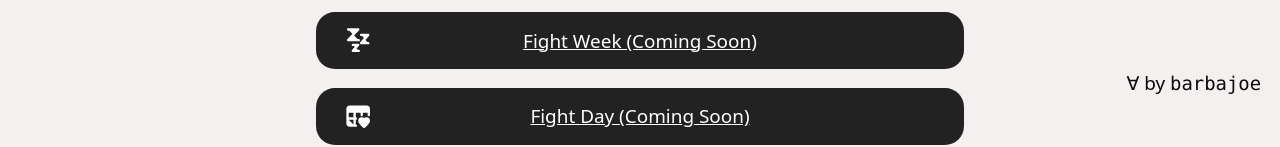
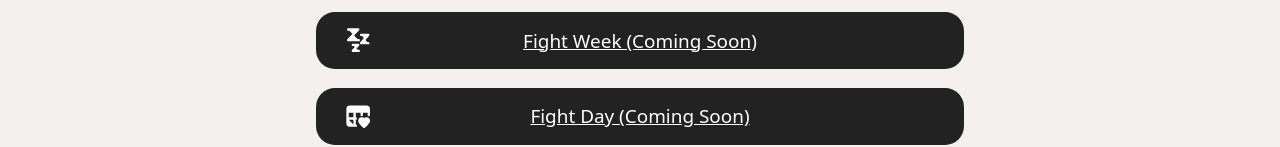
Before and after one commit to Barbacoa08/fighter-advice, a SvelteKit app: page / in a window 1280 px wide. Shown: the part 685-832 px from the top of the page. Built offline with nearby package versions, Linux system fonts and the light colour scheme.

Commit message:
fix footer by removing `position: absolute` and using CSS Grid

```diff
--- a/src/app.html
+++ b/src/app.html
@@ -21,6 +21,6 @@
     %sveltekit.head%
   </head>
   <body data-sveltekit-preload-data="hover">
-    <div style="display: contents">%sveltekit.body%</div>
+    %sveltekit.body%
   </body>
 </html>
--- a/src/routes/+layout.svelte
+++ b/src/routes/+layout.svelte
@@ -5,15 +5,23 @@
   import "./global.css";
 </script>
 
-<Header />
+<div class="body-main-wrapper">
+  <Header />
 
-<main>
-  <slot />
-</main>
+  <main>
+    <slot />
+  </main>
 
-<Footer />
+  <Footer />
+</div>
 
 <style>
+  .body-main-wrapper {
+    min-height: 100vh;
+    display: grid;
+    grid-template-rows: auto 1fr auto;
+  }
+
   main {
     margin: auto;
     padding: 1em;
--- a/src/routes/Footer.svelte
+++ b/src/routes/Footer.svelte
@@ -2,8 +2,7 @@
 
 <style>
   footer {
-    position: absolute;
-    bottom: 1rem;
-    right: 1rem;
+    margin: 1rem;
+    text-align: end;
   }
 </style>
```
